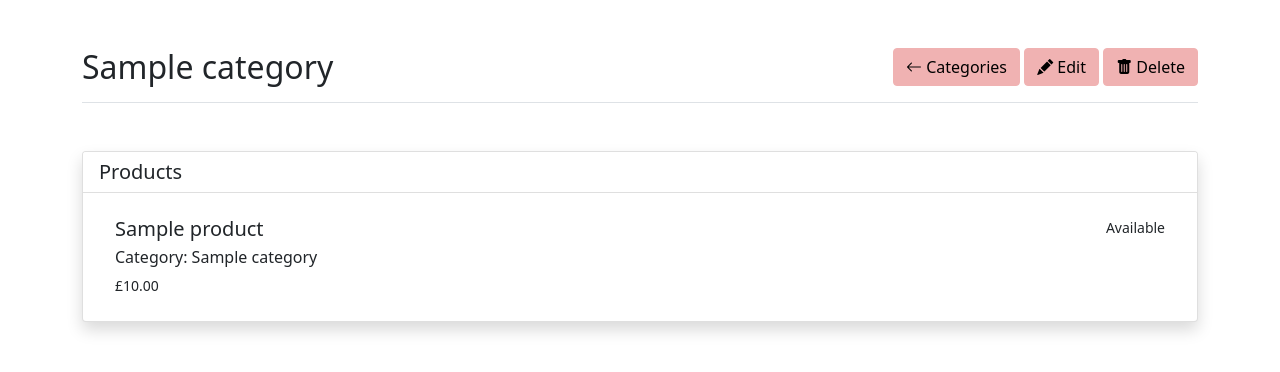
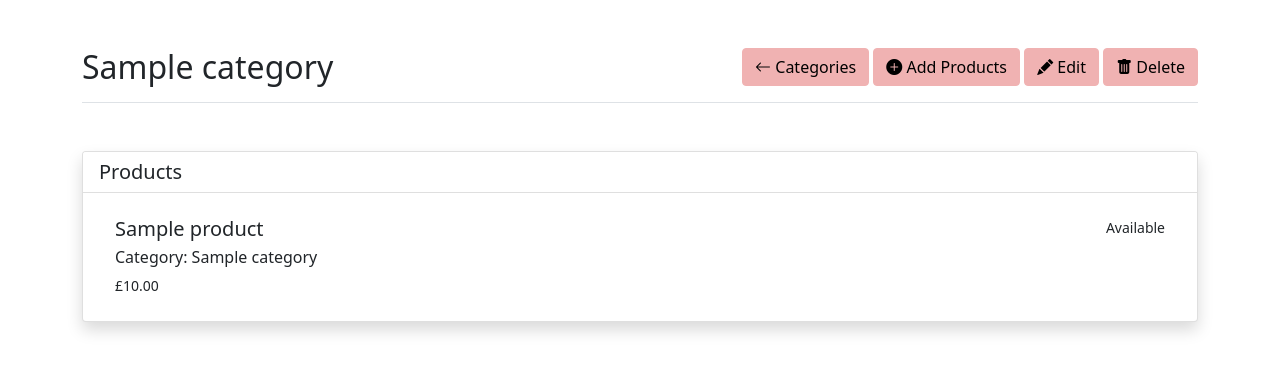
Before and after one commit to ollimeah/OpenShop, a Django app: a page that uses staff/templates/categories/detail.html in a window 1280 px wide. Shown: the part 56-428 px from the top of the page. Run offline with Django 3.2, Linux system fonts and the light colour scheme; tables that the repository leaves empty hold one stand-in row (values such as "Sample post").

Commit message:
Create product list for categories

```diff
--- a/staff/forms.py
+++ b/staff/forms.py
@@ -15,3 +15,6 @@ class CategoryForm(forms.ModelForm):
     class Meta:
         model = Category
         fields = '__all__'
+
+class CategoryProductForm(forms.Form):
+    products = forms.ModelMultipleChoiceField(Product.objects, widget = forms.CheckboxSelectMultiple)
--- a/staff/templates/categories/detail.html
+++ b/staff/templates/categories/detail.html
@@ -9,6 +9,7 @@
         <h2>{{object.name}}</h2>
         <div>
             <a href="{% url 'staff-categories' %}"><button type="button" class="btn btn-primary"><i class="bi bi-arrow-left"></i> Categories</button></a>
+            <a href="{% url 'staff-category-products' object.name %}"><button type="button" class="btn btn-primary"><i class="bi bi-plus-circle-fill"></i> Add Products</button></a>
             <a href="{% url 'staff-category-update' object.name %}"><button type="button" class="btn btn-primary"><i class="bi bi-pencil-fill"></i> Edit</button></a>
             <a href="{% url 'staff-category-delete' object.name %}"><button type="button" class="btn btn-primary"><i class="bi bi-trash-fill"></i> Delete</button></a>
         </div>
--- a/staff/urls.py
+++ b/staff/urls.py
@@ -15,6 +15,7 @@ urlpatterns = [
     path('category/<str:name>/', views.CategoryDetailView.as_view(), name='staff-category'),
     path('category/<str:name>/update/', views.CategoryUpdateView.as_view(), name='staff-category-update'),
     path('category/<str:name>/delete/', views.CategoryDeleteView.as_view(), name='staff-category-delete'),
+    path('category/<str:name>/products/', views.category_add_products, name='staff-category-products'),
 
     path('settings/', views.settings, name='staff-settings'),
 ]
--- a/staff/views/catalog.py
+++ b/staff/views/catalog.py
@@ -1,6 +1,8 @@
+from staff.forms import CategoryProductForm
 from staff.models import Category, Product
 from django.views import generic
 from django.urls import reverse
+from django.shortcuts import get_object_or_404, render
 
 class CategoryListView(generic.ListView):
     model = Category
@@ -40,6 +42,21 @@ class CategoryDeleteView(generic.DeleteView):
     def get_success_url(self):
         return reverse('staff-categories')
 
+def category_add_products(request, name):
+    category = get_object_or_404(Category, name=name)
+    products = {'products' : category.items().values_list(flat=True)}
+
+    if request.method == 'POST':
+        form = CategoryProductForm(request.POST, initial = products)
+        if form.is_valid():
+            print(form.cleaned_data)
+            #add selected products to category
+            #hide and make unavailable unselected products
+            #redirect to detail page
+
+    context={'category' : category, 'form' : CategoryProductForm(initial = products)}
+    return render(request, 'categories/products.html', context)
+
 class ProductListView(generic.ListView):
     model = Product
     context_object_name = 'products'
```
Also changed, not shown: staff/templates/categories/products.html (added, +12 -0 lines), 150_bLGi4f6.png (added).
